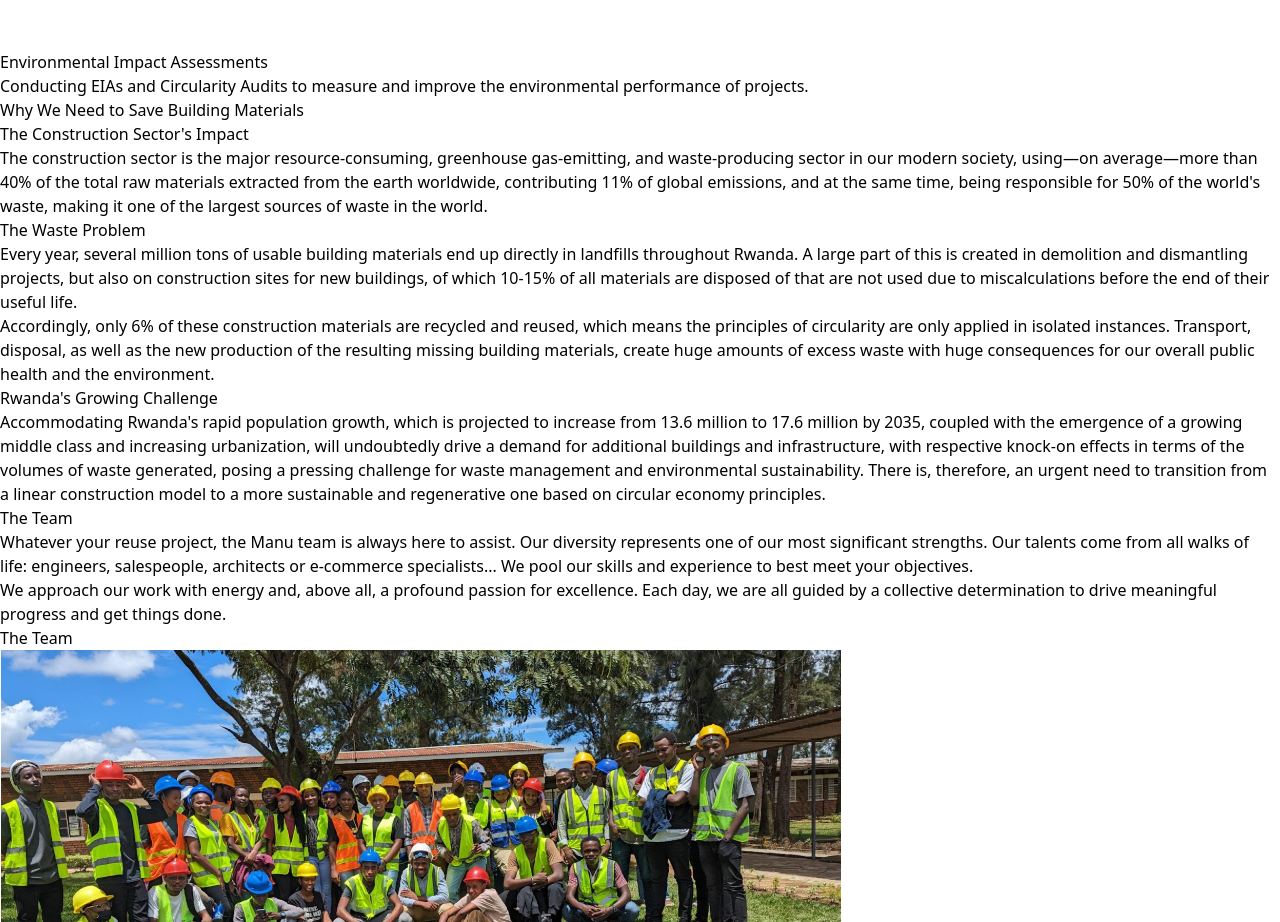
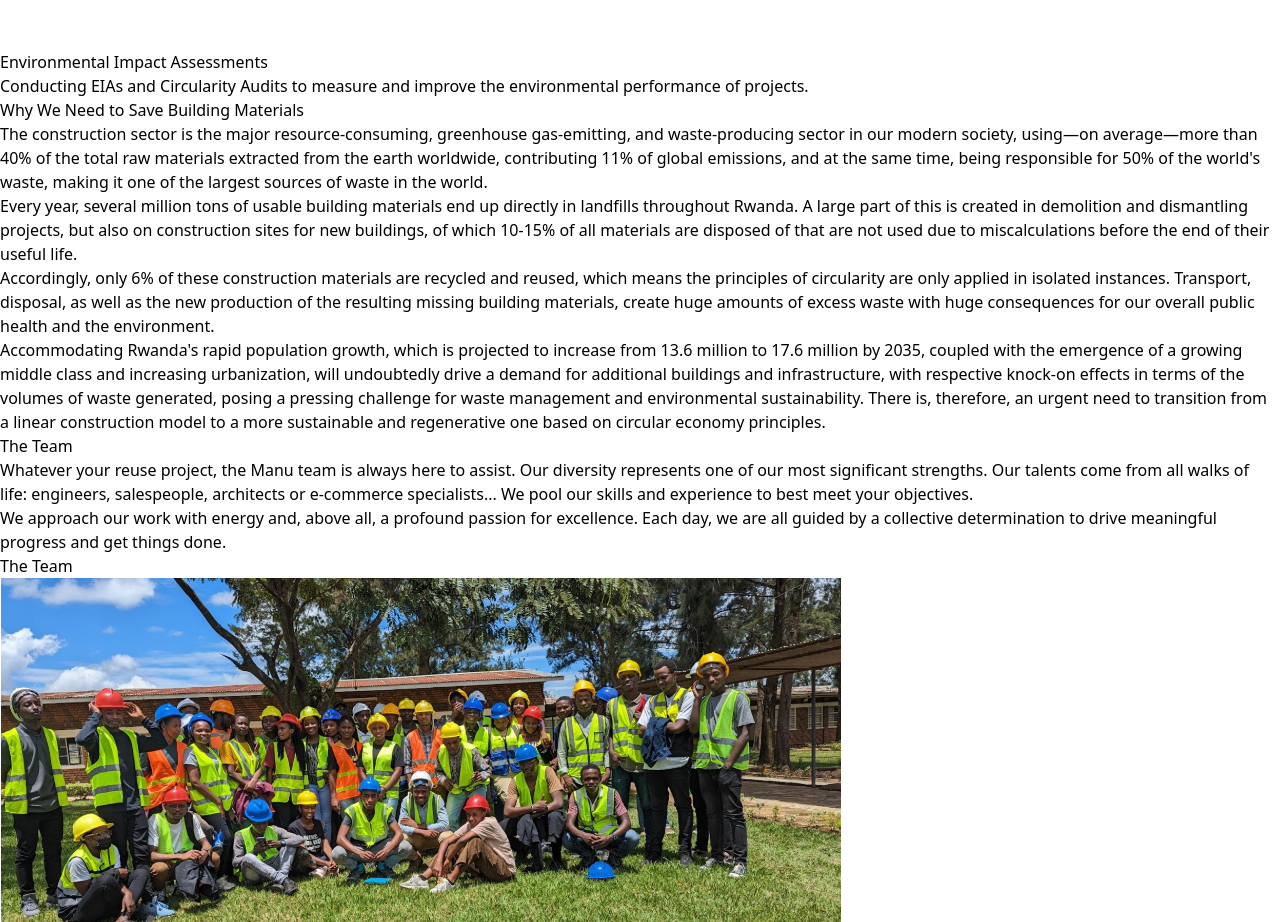
Before and after one commit to niganze/Manu_WebApplication, a React (Vite) app: page /about in a window 1280 px wide. Shown: the part 9100-10022 px from the top of the page. Built offline with nearby package versions, Linux system fonts and the light colour scheme.

Commit message:
fix some change

```diff
--- a/src/App.jsx
+++ b/src/App.jsx
@@ -56,7 +56,7 @@ function App() {
             index
             element={
               <Protection   allowedRoles={["Admin"]}>
-                <DashboardHome />
+                <DashboardHome/>
               </Protection>
             }
           />
--- a/src/page/Home/About.jsx
+++ b/src/page/Home/About.jsx
@@ -344,14 +344,14 @@ function About() {
 
             <div className="bg-white rounded-lg shadow-lg p-8">
               <div className="mb-6">
-                <h3 className="text-xl font-semibold mb-4 text-[#1E3A8A]">The Construction Sector's Impact</h3>
+                {/* <h3 className="text-xl font-semibold mb-4 text-[#1E3A8A]">The Construction Sector's Impact</h3> */}
                 <p className="text-black mb-4">
                   The construction sector is the major resource-consuming, greenhouse gas-emitting, and waste-producing sector in our modern society, using—on average—more than 40% of the total raw materials extracted from the earth worldwide, contributing 11% of global emissions, and at the same time, being responsible for 50% of the world's waste, making it one of the largest sources of waste in the world.
                 </p>
               </div>
 
               <div className="mb-6">
-                <h3 className="text-xl font-semibold mb-4 text-[#1E3A8A]">The Waste Problem</h3>
+                {/* <h3 className="text-xl font-semibold mb-4 text-[#1E3A8A]">The Waste Problem</h3> */}
                 <p className="text-black mb-4">
                   Every year, several million tons of usable building materials end up directly in landfills throughout Rwanda. A large part of this is created in demolition and dismantling projects, but also on construction sites for new buildings, of which 10-15% of all materials are disposed of that are not used due to miscalculations before the end of their useful life.
                 </p>
@@ -361,7 +361,7 @@ function About() {
               </div>
 
               <div>
-                <h3 className="text-xl font-semibold mb-4 text-[#1E3A8A]">Rwanda's Growing Challenge</h3>
+                {/* <h3 className="text-xl font-semibold mb-4 text-[#1E3A8A]">Rwanda's Growing Challenge</h3> */}
                 <p className="text-black">
                   Accommodating Rwanda's rapid population growth, which is projected to increase from 13.6 million to 17.6 million by 2035, coupled with the emergence of a growing middle class and increasing urbanization, will undoubtedly drive a demand for additional buildings and infrastructure, with respective knock-on effects in terms of the volumes of waste generated, posing a pressing challenge for waste management and environmental sustainability. There is, therefore, an urgent need to transition from a linear construction model to a more sustainable and regenerative one based on circular economy principles.
                 </p>
--- a/src/page/admin/ManageItems.jsx
+++ b/src/page/admin/ManageItems.jsx
@@ -50,7 +50,7 @@ const ManageDonationItems = () => {
       alert(`Approval Status Updated: ${data.message}`);
 
       // Refresh the current page
-      const res = await axios.get(`https://manu-backend-6i7q.onrender.com/project/getAllProjects`, {
+      const res = await axios.get(`http://localhost:5000/project/getAllProjects`, {
         params: {
           page: page + 1,
           limit: rowsPerPage,
@@ -69,7 +69,7 @@ const ManageDonationItems = () => {
   const handleReject = async (projectId) => {
     try {
       const response = await fetch(
-        "https://manu-backend-6i7q.onrender.com/project/rejectProject",
+        "http://localhost:5000/project/rejectProject",
         {
           method: "PUT",
           headers: {
@@ -87,7 +87,7 @@ const ManageDonationItems = () => {
       alert(`Approval Status Updated: ${data.message}`);
 
       // Refresh the current page
-      const res = await axios.get(`https://manu-backend-6i7q.onrender.com/project/getAllProjects`, {
+      const res = await axios.get(`http://localhost:5000/project/getAllProjects`, {
         params: {
           page: page + 1,
           limit: rowsPerPage,
```
